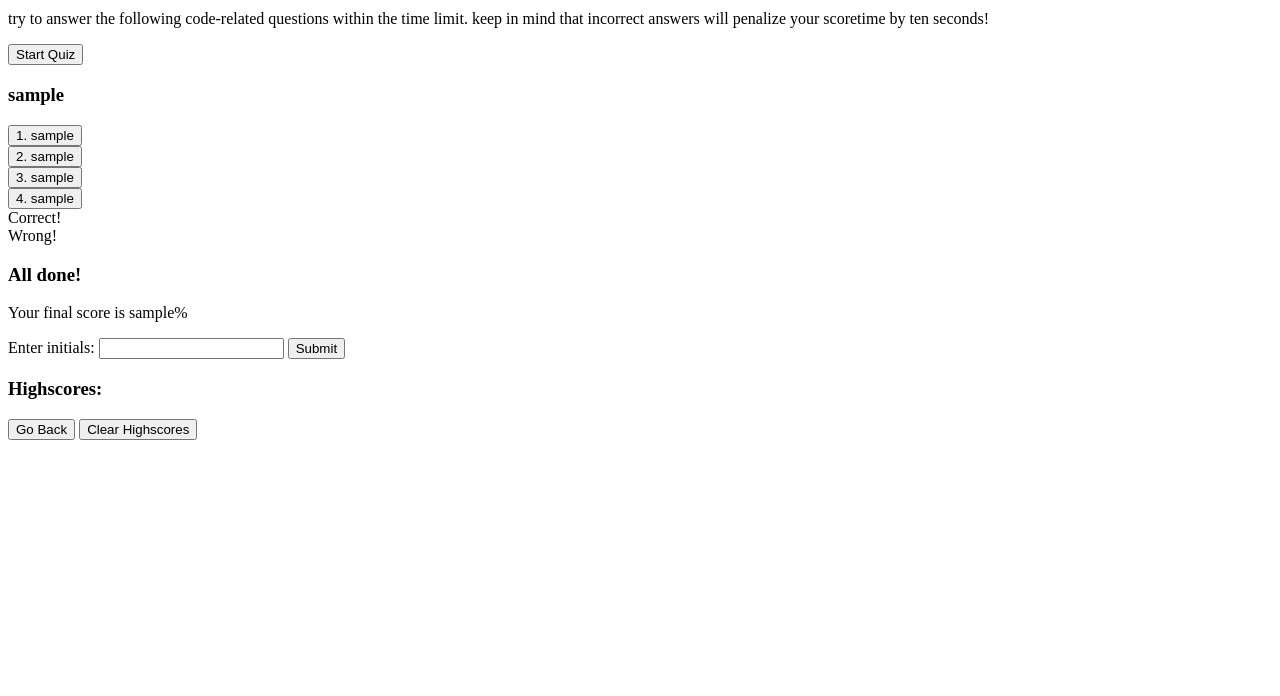
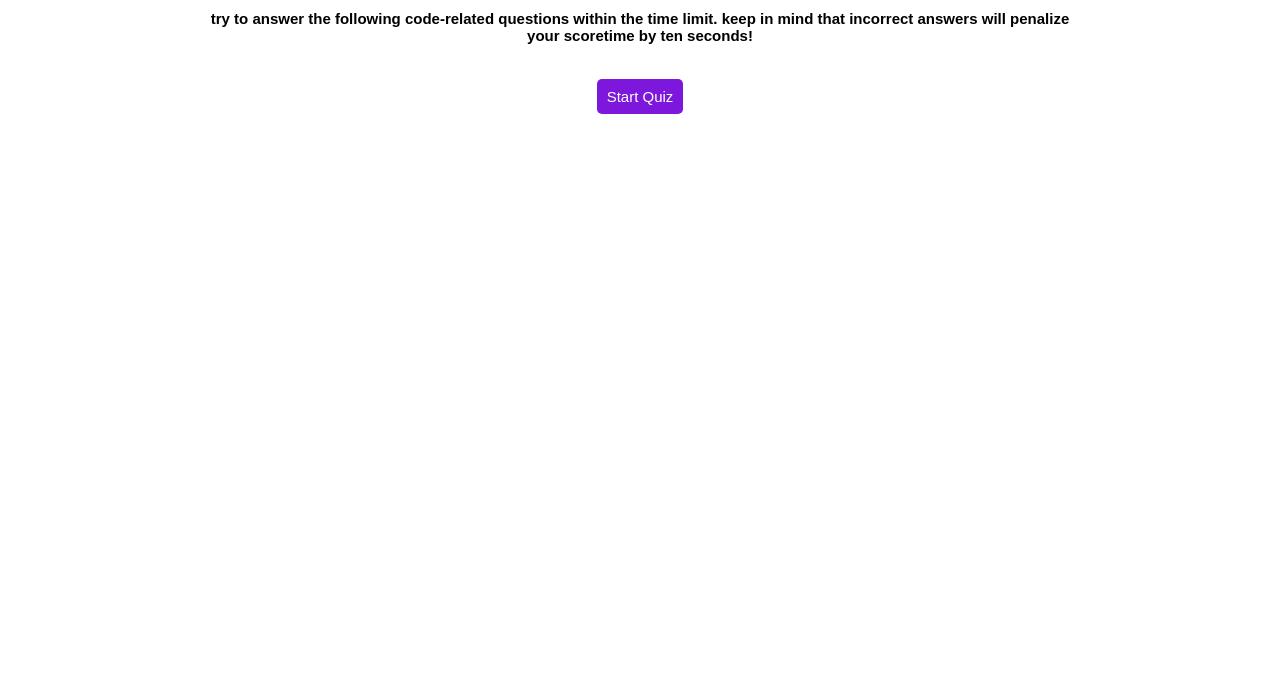
Before and after one commit to karanius/UofT_Api_Code_Quiz, a plain HTML site: page index.html in a window 1280 px wide. Shown: the part 109-805 px from the top of the page. Drawn offline with Linux system fonts and the light colour scheme; the site is published under a folder, as on GitHub Pages, so addresses that start at the root find nothing.

Commit message:
fixed minor bugs

```diff
--- a/index.html
+++ b/index.html
@@ -4,9 +4,9 @@
     <meta charset="UTF-8">
     <meta name="viewport" content="width=device-width, initial-scale=1.0">
     <meta http-equiv="X-UA-Compatible" content="ie=edge">
-    <link rel="stylesheet" href="/css/reset.css">
-    <link rel="stylesheet" href="/css/style.css">
-    <title>Document</title>
+    <link rel="stylesheet" href="css/reset.css">
+    <link rel="stylesheet" href="css/style.css">
+    <title>The Quiz!</title>
 </head>
 <body>
 
```
